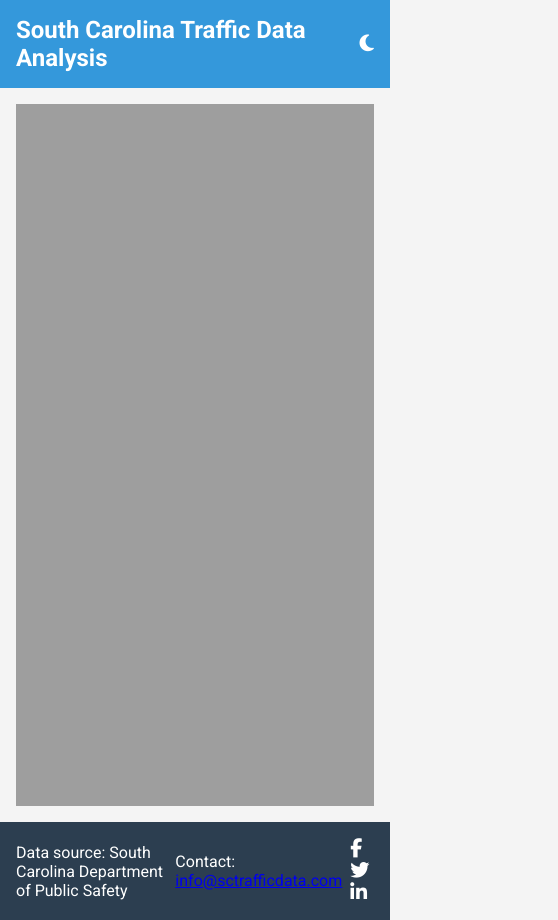
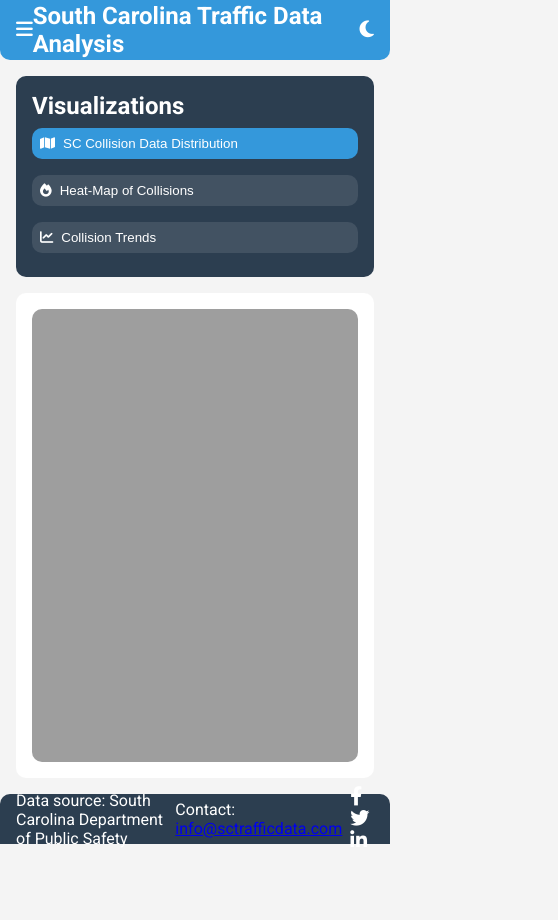
Before and after one commit to ai4society/Traffic-Data-Analysis, a plain HTML site: page index.html in a window 390 px wide. Shown: the whole page, 558 px wide, since content can reach past the window. After the commit the page ends 852 px from the top, so only its background shows below. Drawn offline with Linux system fonts and the light colour scheme.

Commit message:
Further altering webpage

```diff
--- a/index.html
+++ b/index.html
@@ -6,10 +6,13 @@
     <title>South Carolina Traffic Data Analysis</title>
     <link rel="stylesheet" href="styles.css">
     <link href="https://fonts.googleapis.com/css2?family=Roboto:wght@300;400;700&display=swap" rel="stylesheet">
-    <script src="https://kit.fontawesome.com/a076d05399.js" crossorigin="anonymous"></script>
+    <link rel="stylesheet" href="https://cdnjs.cloudflare.com/ajax/libs/font-awesome/6.1.1/css/all.min.css">
 </head>
 <body>
     <header>
+        <button id="sidebarToggle" aria-label="Toggle sidebar">
+            <i class="fas fa-bars"></i>
+        </button>
         <h1>South Carolina Traffic Data Analysis</h1>
         <button id="darkModeToggle" aria-label="Toggle dark mode">
             <i class="fas fa-moon"></i>
@@ -17,9 +20,6 @@
     </header>
     <main>
         <nav id="sidebar">
-            <button id="sidebarToggle" aria-label="Toggle sidebar">
-                <i class="fas fa-bars"></i>
-            </button>
             <div class="sidebar-content">
                 <h2>Visualizations</h2>
                 <button class="tab active" data-map="./output/map-visualization/choropleth.html" aria-label="View SC Collision Data Distribution">
--- a/script.js
+++ b/script.js
@@ -7,7 +7,7 @@ document.addEventListener('DOMContentLoaded', () => {
 
     // Sidebar toggle
     sidebarToggle.addEventListener('click', () => {
-        sidebar.classList.toggle('active');
+        sidebar.style.display = sidebar.style.display === 'none' ? 'block' : 'none';
     });
 
     // Dark mode toggle
--- a/styles.css
+++ b/styles.css
@@ -4,6 +4,9 @@
     --background-color: #f4f4f4;
     --text-color: #333;
     --sidebar-width: 250px;
+    --header-height: 60px;
+    --footer-height: 50px;
+    --border-radius: 10px;
 }
 
 body.dark-mode {
@@ -33,6 +36,8 @@ header {
     display: flex;
     justify-content: space-between;
     align-items: center;
+    height: var(--header-height);
+    border-radius: 0 0 var(--border-radius) var(--border-radius);
 }
 
 h1 {
@@ -42,7 +47,8 @@ h1 {
 
 main {
     display: flex;
-    height: calc(100vh - 60px - 50px); /* Subtracting header and footer height */
+    height: calc(100vh - var(--header-height) - var(--footer-height));
+    padding: 1rem;
 }
 
 #sidebar {
@@ -51,6 +57,8 @@ main {
     color: white;
     padding: 1rem;
     transition: transform 0.3s;
+    border-radius: var(--border-radius);
+    margin-right: 1rem;
 }
 
 .sidebar-content {
@@ -69,10 +77,11 @@ main {
     cursor: pointer;
     transition: background-color 0.3s;
     position: relative;
+    border-radius: var(--border-radius);
 }
 
 .tab:hover, .tab.active {
-    background-color: rgba(255, 255, 255, 0.2);
+    background-color: var(--primary-color);
 }
 
 .tab i {
@@ -93,6 +102,7 @@ main {
     opacity: 0;
     pointer-events: none;
     transition: opacity 0.3s;
+    z-index: 10;
 }
 
 .tab:hover .tooltip {
@@ -103,6 +113,8 @@ main {
     flex-grow: 1;
     padding: 1rem;
     overflow-y: auto;
+    background-color: white;
+    border-radius: var(--border-radius);
 }
 
 #mapContainer {
@@ -114,6 +126,7 @@ iframe {
     width: 100%;
     height: 100%;
     border: none;
+    border-radius: var(--border-radius);
 }
 
 footer {
@@ -123,6 +136,8 @@ footer {
     display: flex;
     justify-content: space-between;
     align-items: center;
+    height: var(--footer-height);
+    border-radius: var(--border-radius) var(--border-radius) 0 0;
 }
 
 .social-share button {
@@ -143,19 +158,17 @@ footer {
 }
 
 @media (max-width: 768px) {
-    #sidebar {
-        position: absolute;
-        top: 60px;
-        left: 0;
-        height: calc(100% - 60px - 50px);
-        transform: translateX(-100%);
+    main {
+        flex-direction: column;
     }
 
-    #sidebar.active {
-        transform: translateX(0);
+    #sidebar {
+        width: 100%;
+        margin-right: 0;
+        margin-bottom: 1rem;
     }
 
     .content {
-        margin-left: 0;
+        height: calc(100vh - var(--header-height) - var(--footer-height) - 300px);
     }
 }
```
